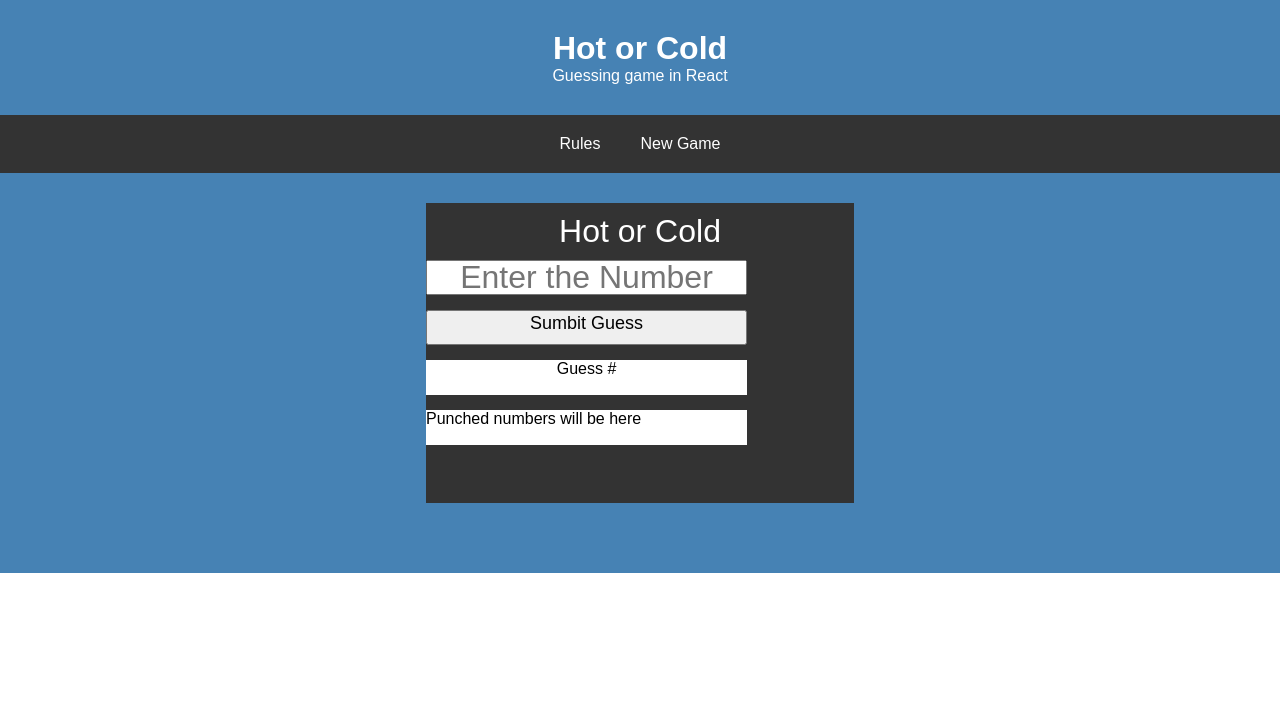
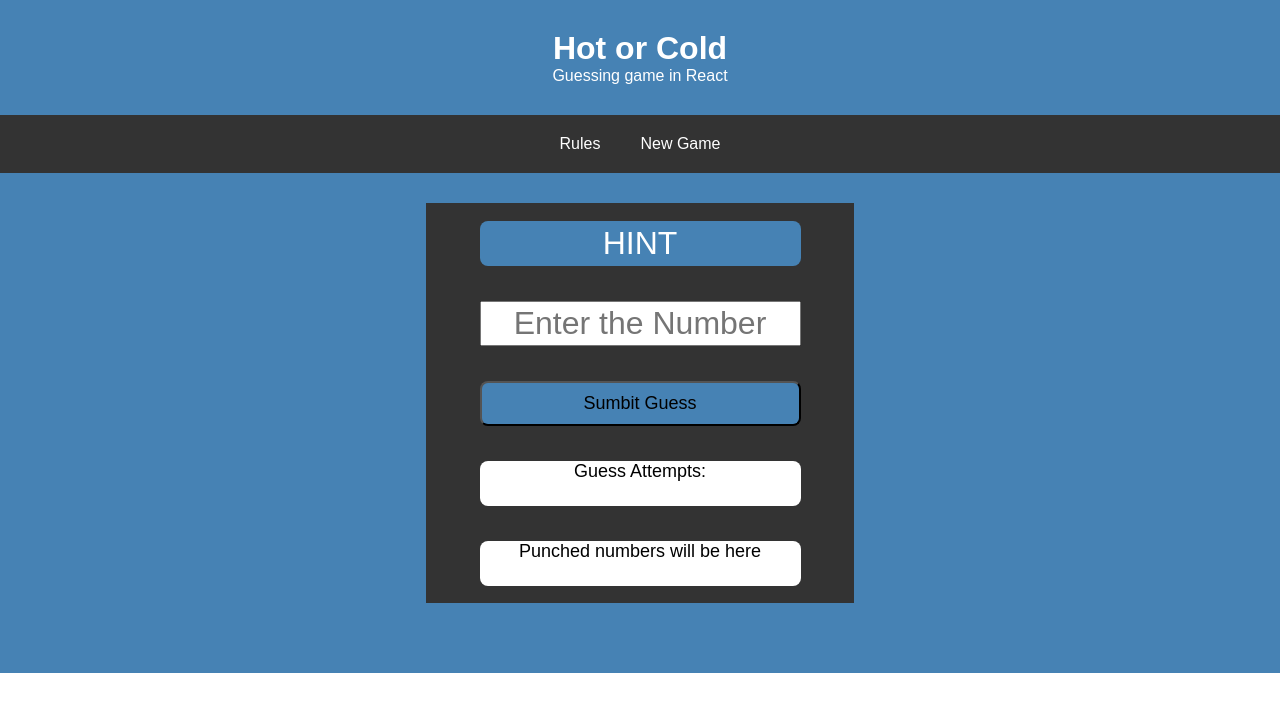
Before and after one commit to VainerV/hotandcoldreact, a React app: page / in a window 1280 px wide. Built offline with nearby package versions, Linux system fonts and the light colour scheme.

Commit message:
css code was improved

```diff
--- a/src/components/game.js
+++ b/src/components/game.js
@@ -8,7 +8,7 @@ class Game extends React.Component {
     return (
       <div className="game">
         <div className="game-elements-container">
-          <span className="small-logo">Hot or Cold</span>
+          <span className="small-logo">HINT</span>
 
             <input
               type="text"
@@ -17,7 +17,7 @@ class Game extends React.Component {
             />
             <button type="submit" className="submit-guess">Sumbit Guess</button>
             <p className="count" >
-              Guess #
+              Guess Attempts:
             </p>
             <p className="guessBox">Punched numbers will be here</p>
 
--- a/src/index.css
+++ b/src/index.css
@@ -23,54 +23,68 @@ nav {
   display: flex;
   flex-wrap: wrap;
   background-color: steelblue;
-  min-height: 400px;
+  min-height: 500px;
   justify-content: center;
 }
 
- .game-elements-container{
-   height: 300px;
+.game-elements-container{
+  display: flex;
+   height: 400px;
    min-width: 300px;
    background-color:#333;
    margin-top: 30px;
+   flex-direction: column;
+   justify-content: space-around;
+   align-items: center;
+
+
 }
 
 .small-logo{
-  display: flex;
+  border-radius: 8px;
   color: white;
   font-size: xx-large;
-  width: auto;
-  justify-content: center;
-  padding: 10px;
-}
+  width: 75%;
+  height: 45px;
+  text-align: center;
+  background-color: steelblue;
+  align-content: center;
+ }
+
 .input-number{
+
   width: 75%;
-  height: 35px;
+  height: 45px;
   font-size: xx-large;
   text-align: center;
 
 }
-.submit-guess{
-  margin-top: 15px;
+ .submit-guess{
+  border-radius: 8px;
   width: 75%;
-  height: 35px;
+  height: 45px;
   font-size: large;
   text-align: center;
-  display: flex;
-  justify-content: center;
+  background-color: steelblue;
 }
 
 .count{
+  background-color: steelblue;
   width: 75%;
-  height: 35px;
+  height: 45px;
   background-color: white;
-  margin-top: 15px;
+  border-radius: 8px;
   text-align: center;
+  font-size: large;
 }
 .guessBox{
-  margin-top: 15px;
+  background-color: steelblue;
   width: 75%;
-  height: 35px;
+  height: 45px;
   background-color: white;
+  border-radius: 8px;
+  text-align: center;
+  font-size: large;
 }
 
 nav a {
```
